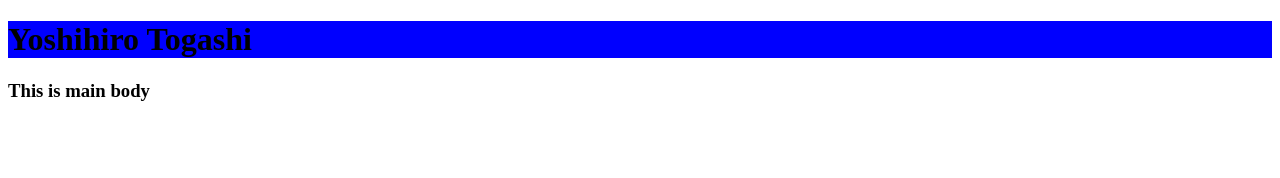
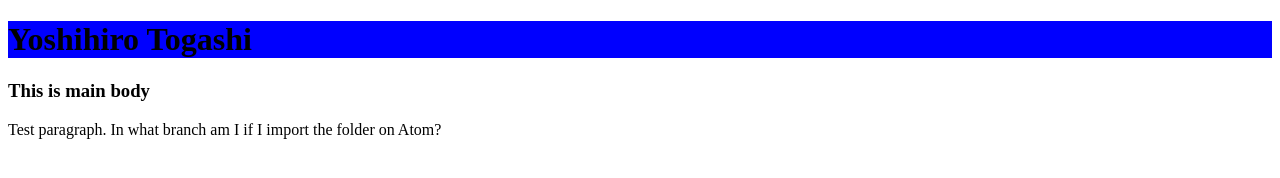
Before and after one commit to jorgehf91/tribute, a plain HTML site: page index.html in a window 1280 px wide. Drawn offline with Linux system fonts and the light colour scheme.

Commit message:
image folder and an image. Some test paragraph in index.

```diff
--- a/index.html
+++ b/index.html
@@ -11,4 +11,7 @@
   <div>
     <h3>This is main body</h3>
   </div>
+  <div>
+    <p>Test paragraph. In what branch am I if I import the folder on Atom?</p>
+  </div>
 </body>
```
Also changed, not shown: images/reunionmangakas.jpg (added), 1 other file.
